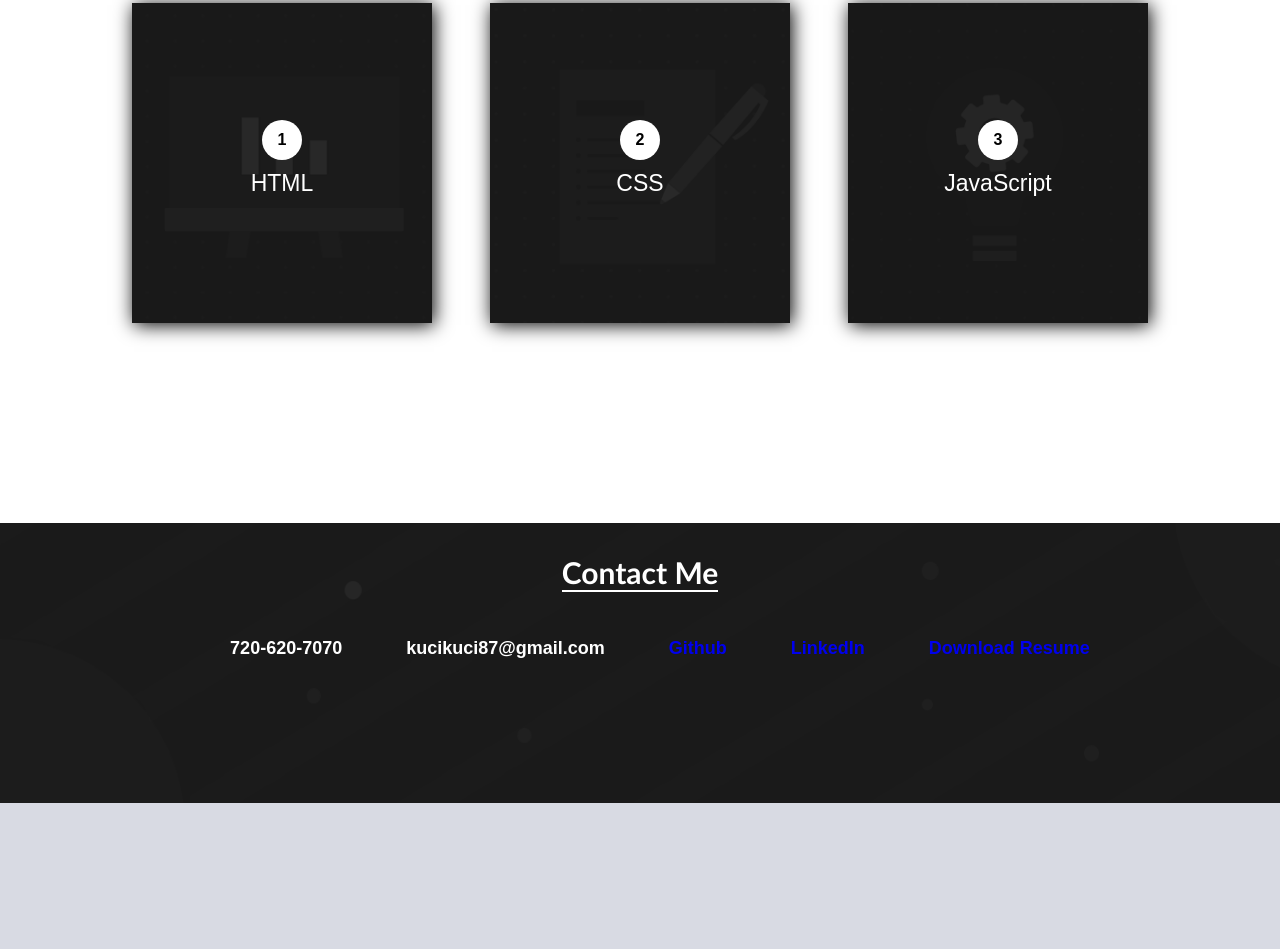
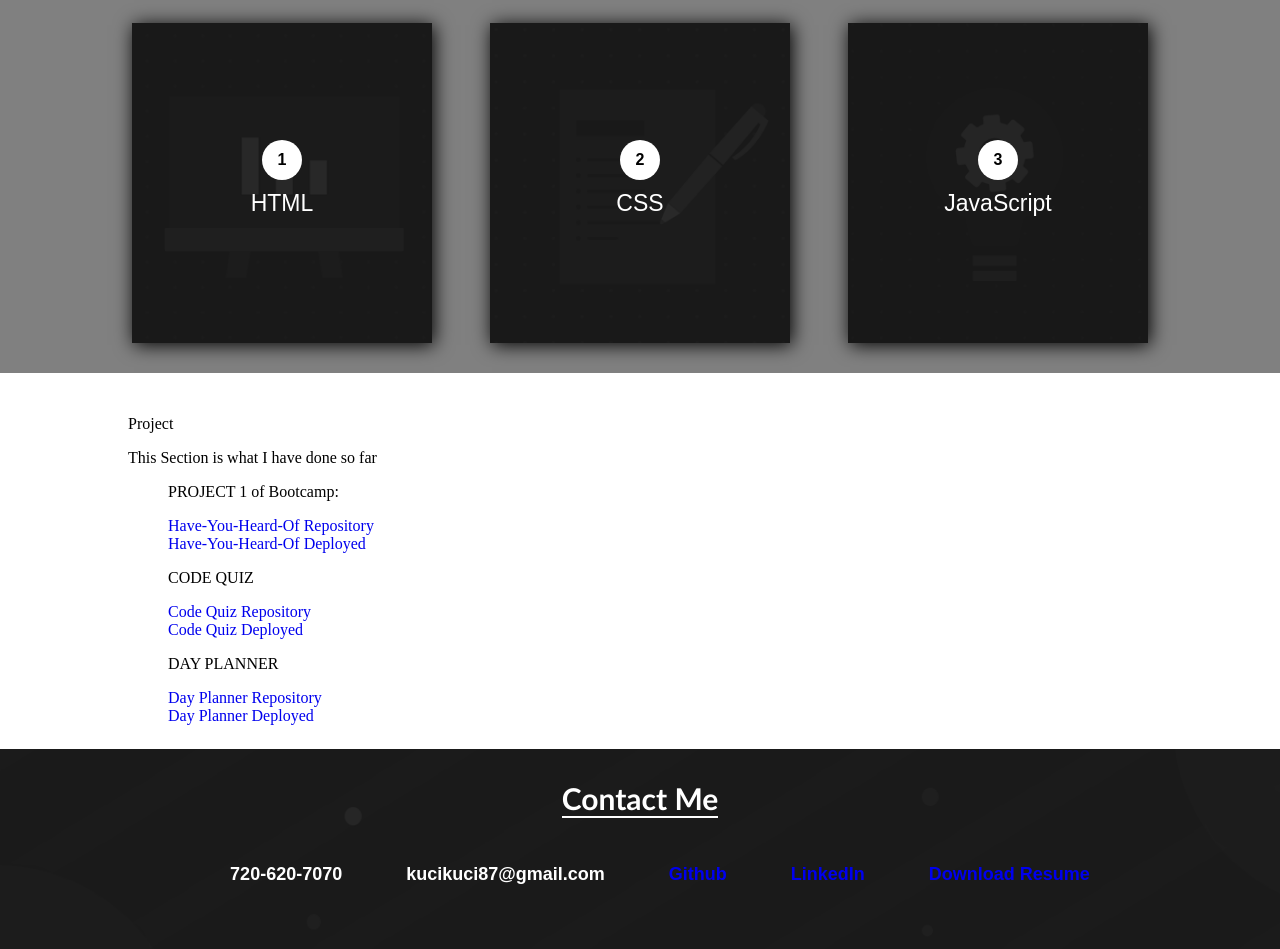
Before and after one commit to Andreas3093/Homework-Portfolio, a plain HTML site: page index.html in a window 1280 px wide. Shown: the part 1315-2264 px from the top of the page. Before the commit the page ends 2138 px from the top, so only its background shows below. Drawn offline with Linux system fonts and the light colour scheme.

Commit message:
fix style.css

```diff
--- a/assets/css/style.css
+++ b/assets/css/style.css
@@ -136,8 +136,8 @@ h1{
 }
 
 .Work {
-  height: 600px;
-  background-color: #ffffff;
+  height: 450px;
+  background-color: gray;
   padding: 2% 10% 0px 10%;
 }
 
@@ -152,9 +152,21 @@ h1{
 .text p:nth-child(2){
   font-family:Arial, Helvetica, sans-serif;
 	font-weight: bold;
-	color:#3e3d3d;
+	color: black;
 	font-size: 15px;
 	line-height: 5px;
+}
+
+.git {
+	height: 350px;
+	background-color: white;
+	padding: 2% 10% 0px 10%;
+}
+
+.github p:nth-child(1){
+	font-family: Arial, Helvetica, sans-serif;
+	font-weight: bold;
+	color: black;
 }
 
 .box-container {
@@ -173,7 +185,7 @@ h1{
   justify-content: center;
   display: flex;
   flex-direction: column;
-  margin: 0px 4px;
+  margin: 20px 4px;
 }
 
 .box-1{
--- a/index.html
+++ b/index.html
@@ -68,6 +68,27 @@
 		</div>
 	</div>
 
+  <div class="git">
+    <div class="github"></div>
+    <p>Project</p>
+    <p>This Section is what I have done so far</p>
+    <div class="project">
+      <ul>
+        <p>PROJECT 1 of Bootcamp:</p>
+        <li><a href="https://github.com/Andreas3093/Have-You-Heard-Of">Have-You-Heard-Of Repository</a></li>
+        <li><a href="https://andreas3093.github.io/Have-You-Heard-Of/">Have-You-Heard-Of Deployed</a></li>
+        <p>CODE QUIZ</p>
+        <li><a href="https://github.com/Andreas3093/homework-code-quiz">Code Quiz Repository</a></li>
+        <li><a href="https://andreas3093.github.io/homework-code-quiz/">Code Quiz Deployed</a></li>
+        <p>DAY PLANNER</p>
+        <li><a href="https://github.com/Andreas3093/Day-Planner">Day Planner Repository</a></li>
+        <li><a href="https://andreas3093.github.io/Day-Planner/">Day Planner Deployed</a></li>
+      </ul>
+  </div>
+
+
+  </div>
+
 <div class="contact">
   <p>Contact Me</p>
   <div id="contactme" class="contactme">
```
